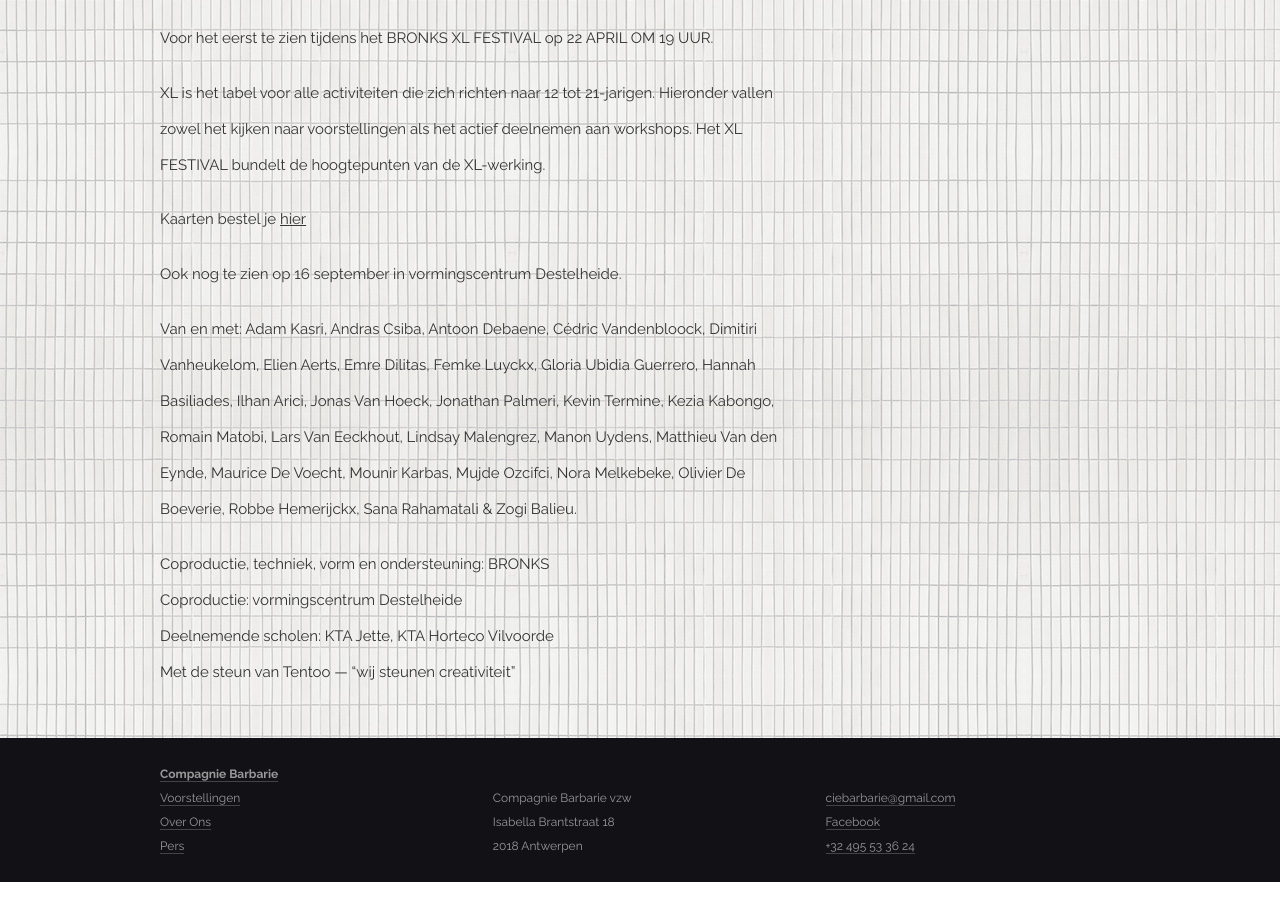
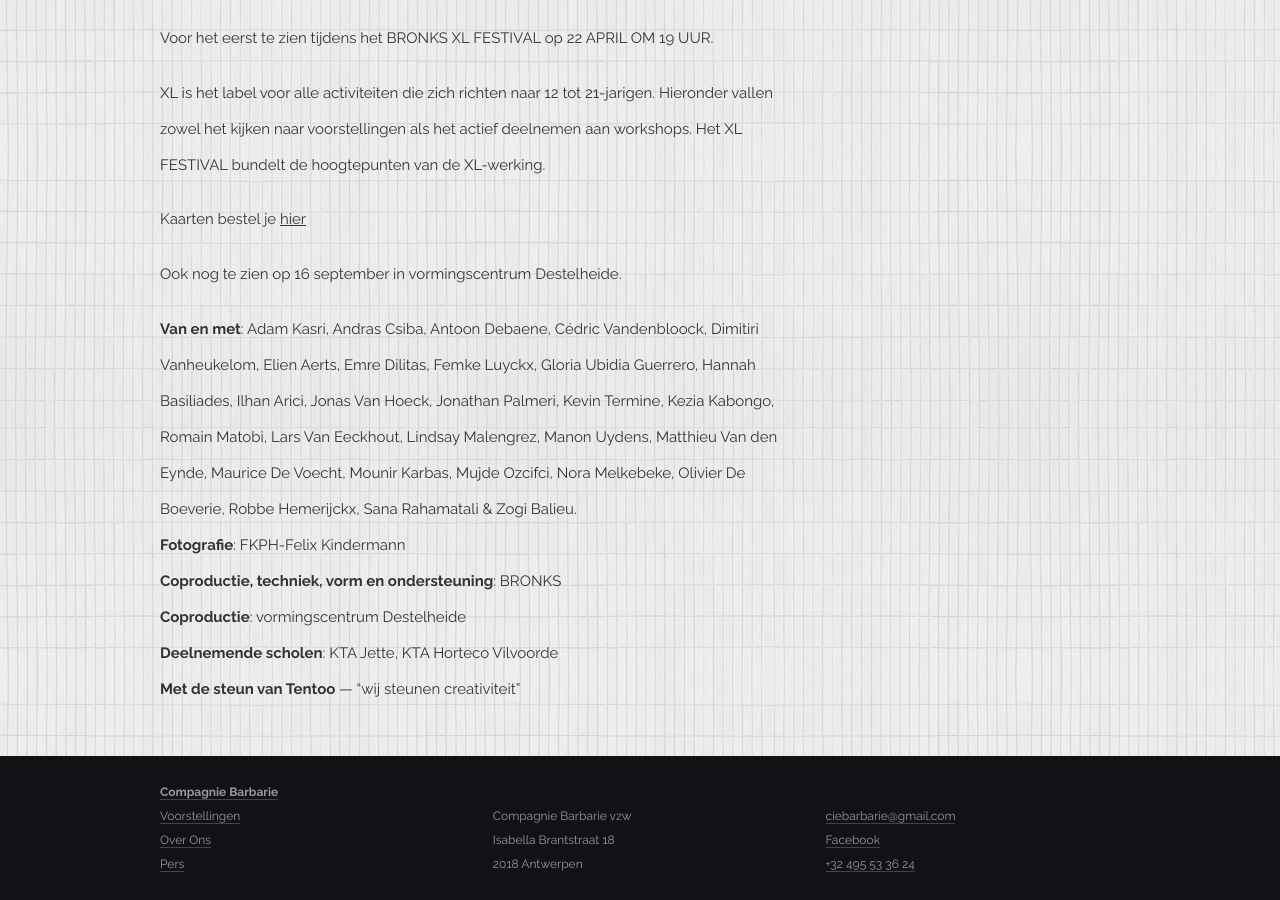
Before and after one commit to ciebarbarie/ciebarbarie, a Jekyll site: the page built from voorstellingen/identicity.md, in a window 1280 px wide and 900 px high, scrolled down 1796 px. Built offline with Jekyll 4.4.1, drawn with Linux system fonts in a browser that asks for light colours; nearby versions of some CDN libraries; some web fonts are replaced; library files that are not in the unit come from our copies.

```diff
--- a/voorstellingen/identicity.md
+++ b/voorstellingen/identicity.md
@@ -45,9 +45,9 @@
 
 Ook nog te zien op 16 september in vormingscentrum Destelheide.
 
-Van en met: Adam Kasri, Andras Csiba, Antoon Debaene, Cédric Vandenbloock, Dimitiri Vanheukelom, Elien Aerts, Emre Dilitas, Femke Luyckx, Gloria Ubidia Guerrero, Hannah Basiliades, Ilhan Arici, Jonas Van Hoeck, Jonathan Palmeri, Kevin Termine, Kezia Kabongo, Romain Matobi, Lars Van Eeckhout, Lindsay Malengrez, Manon Uydens, Matthieu Van den Eynde, Maurice De Voecht, Mounir Karbas, Mujde Ozcifci, Nora Melkebeke, Olivier De Boeverie, Robbe Hemerijckx, Sana Rahamatali & Zogi Balieu.
-
-Coproductie, techniek, vorm en ondersteuning: BRONKS<br>
-Coproductie: vormingscentrum Destelheide<br>
-Deelnemende scholen: KTA Jette, KTA Horteco Vilvoorde<br>
-Met de steun van Tentoo — "wij steunen creativiteit"<br>
+**Van en met**: Adam Kasri, Andras Csiba, Antoon Debaene, Cédric Vandenbloock, Dimitiri Vanheukelom, Elien Aerts, Emre Dilitas, Femke Luyckx, Gloria Ubidia Guerrero, Hannah Basiliades, Ilhan Arici, Jonas Van Hoeck, Jonathan Palmeri, Kevin Termine, Kezia Kabongo, Romain Matobi, Lars Van Eeckhout, Lindsay Malengrez, Manon Uydens, Matthieu Van den Eynde, Maurice De Voecht, Mounir Karbas, Mujde Ozcifci, Nora Melkebeke, Olivier De Boeverie, Robbe Hemerijckx, Sana Rahamatali & Zogi Balieu.<br>
+**Fotografie**: FKPH-Felix Kindermann<br>
+**Coproductie, techniek, vorm en ondersteuning**: BRONKS<br>
+**Coproductie**: vormingscentrum Destelheide<br>
+**Deelnemende scholen**: KTA Jette, KTA Horteco Vilvoorde<br>
+**Met de steun van Tentoo** — "wij steunen creativiteit"<br>
```
Also changed, not shown: img/identicity-1.jpg, img/identicity-2.jpg, img/identicity-3.jpg, img/identicity-background.jpg, img/identicity-thumb.jpg.
